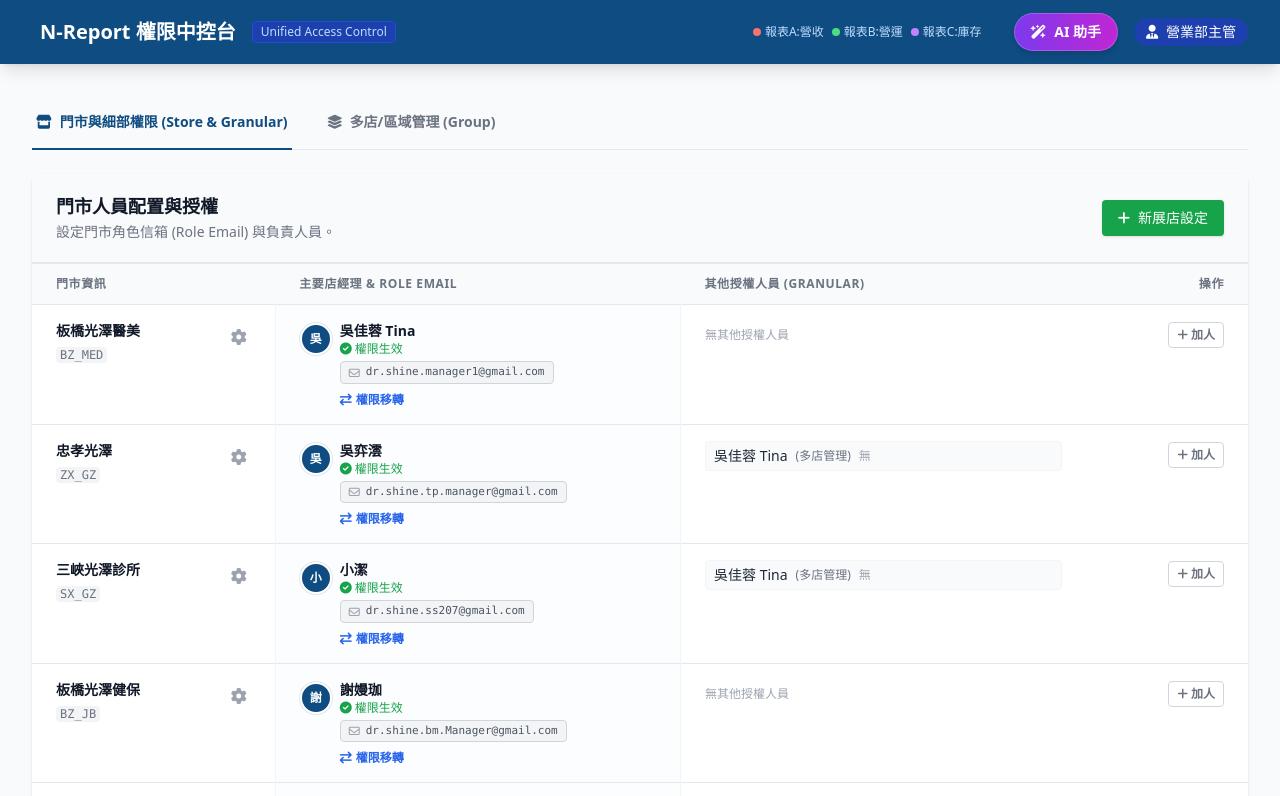
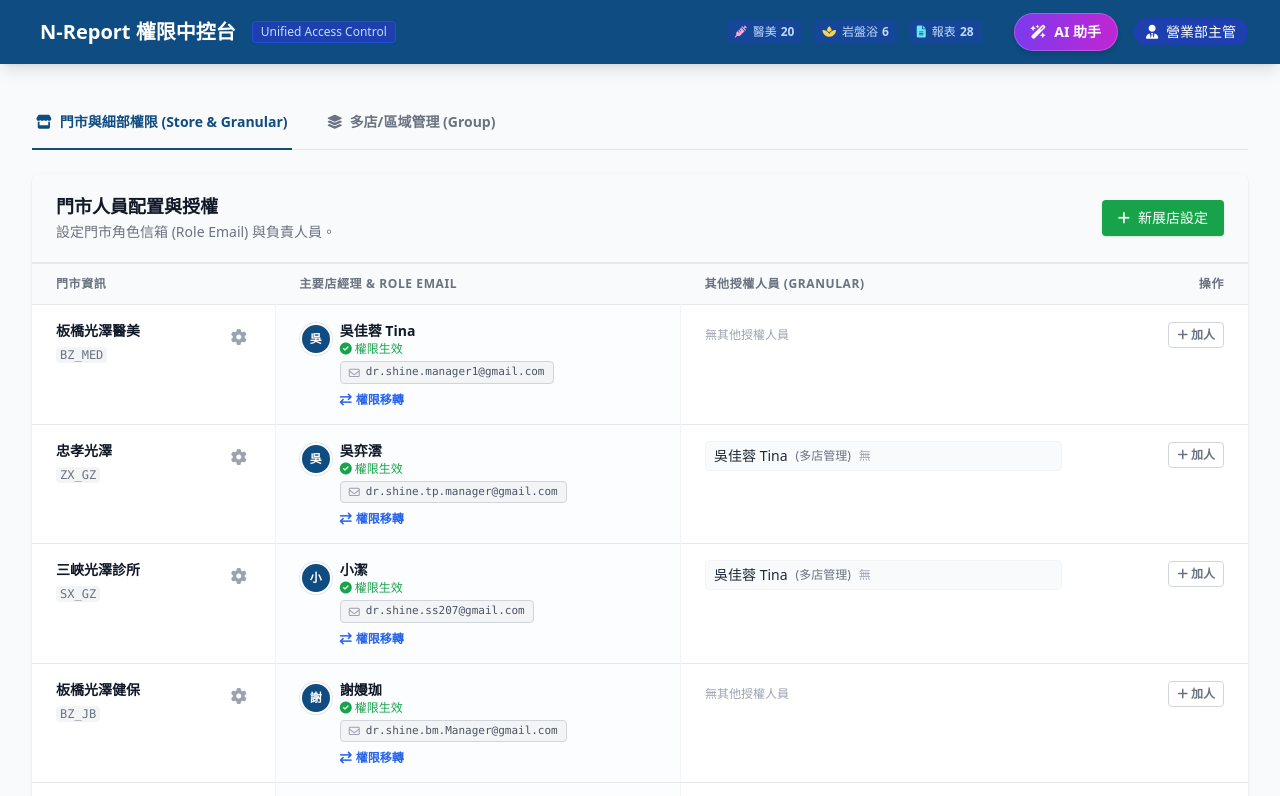
Before and after one commit to colechengame/Nreporter, a plain HTML site: page index.html in a window 1280 px wide. Shown: the top 796 px of the page. Drawn offline with nearby package versions, Linux system fonts and the light colour scheme.

Commit message:
fix: 導航列改為顯示部門分類統計
- 醫美 20 間
- 岩盤浴 6 間
- 報表 28 種

```diff
--- a/index.html
+++ b/index.html
@@ -51,10 +51,16 @@
                     <span class="ml-4 px-2 py-0.5 rounded text-xs bg-blue-800 text-blue-200 border border-blue-700">Unified Access Control</span>
                 </div>
                 <div class="flex items-center space-x-4 text-sm">
-                    <div class="hidden md:flex items-center space-x-2 mr-4">
-                        <span class="flex items-center text-xs text-blue-200"><span class="w-2 h-2 rounded-full bg-red-400 mr-1"></span>報表A:營收</span>
-                        <span class="flex items-center text-xs text-blue-200"><span class="w-2 h-2 rounded-full bg-green-400 mr-1"></span>報表B:營運</span>
-                        <span class="flex items-center text-xs text-blue-200"><span class="w-2 h-2 rounded-full bg-purple-400 mr-1"></span>報表C:庫存</span>
+                    <div class="hidden md:flex items-center space-x-3 mr-4">
+                        <span class="flex items-center text-xs text-blue-200 bg-blue-800/50 px-2 py-1 rounded">
+                            <i class="fa-solid fa-syringe mr-1.5 text-pink-300"></i>醫美 <span class="font-bold ml-1">20</span>
+                        </span>
+                        <span class="flex items-center text-xs text-blue-200 bg-blue-800/50 px-2 py-1 rounded">
+                            <i class="fa-solid fa-spa mr-1.5 text-amber-300"></i>岩盤浴 <span class="font-bold ml-1">6</span>
+                        </span>
+                        <span class="flex items-center text-xs text-blue-200 bg-blue-800/50 px-2 py-1 rounded">
+                            <i class="fa-solid fa-file-lines mr-1.5 text-cyan-300"></i>報表 <span class="font-bold ml-1">28</span>
+                        </span>
                     </div>
 
                     <button onclick="openAIModal()" class="bg-gradient-to-r from-violet-600 to-fuchsia-600 hover:from-violet-500 hover:to-fuchsia-500 text-white px-4 py-2 rounded-full font-bold shadow-md transition transform hover:scale-105 flex items-center border border-white/20">
```
